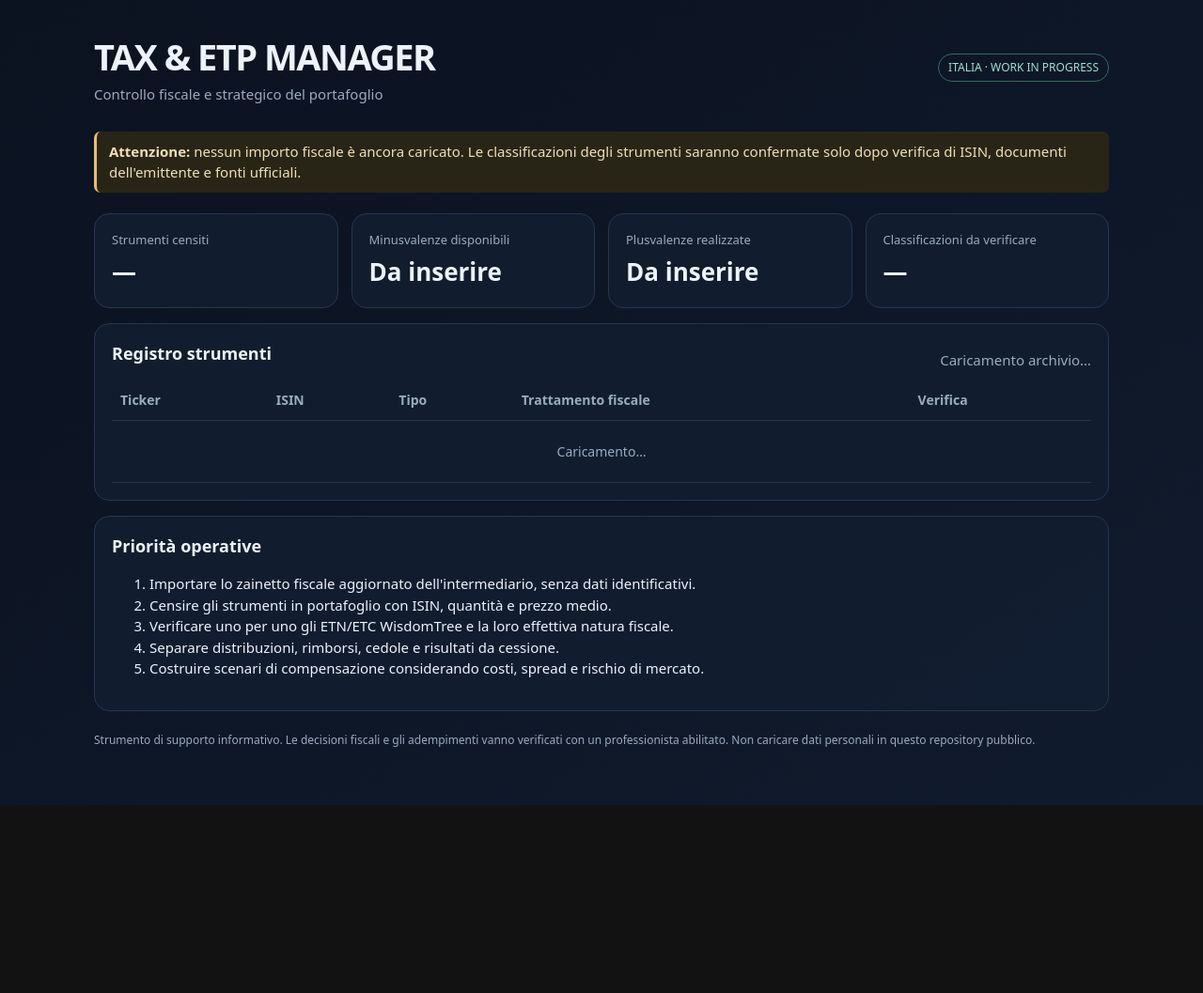
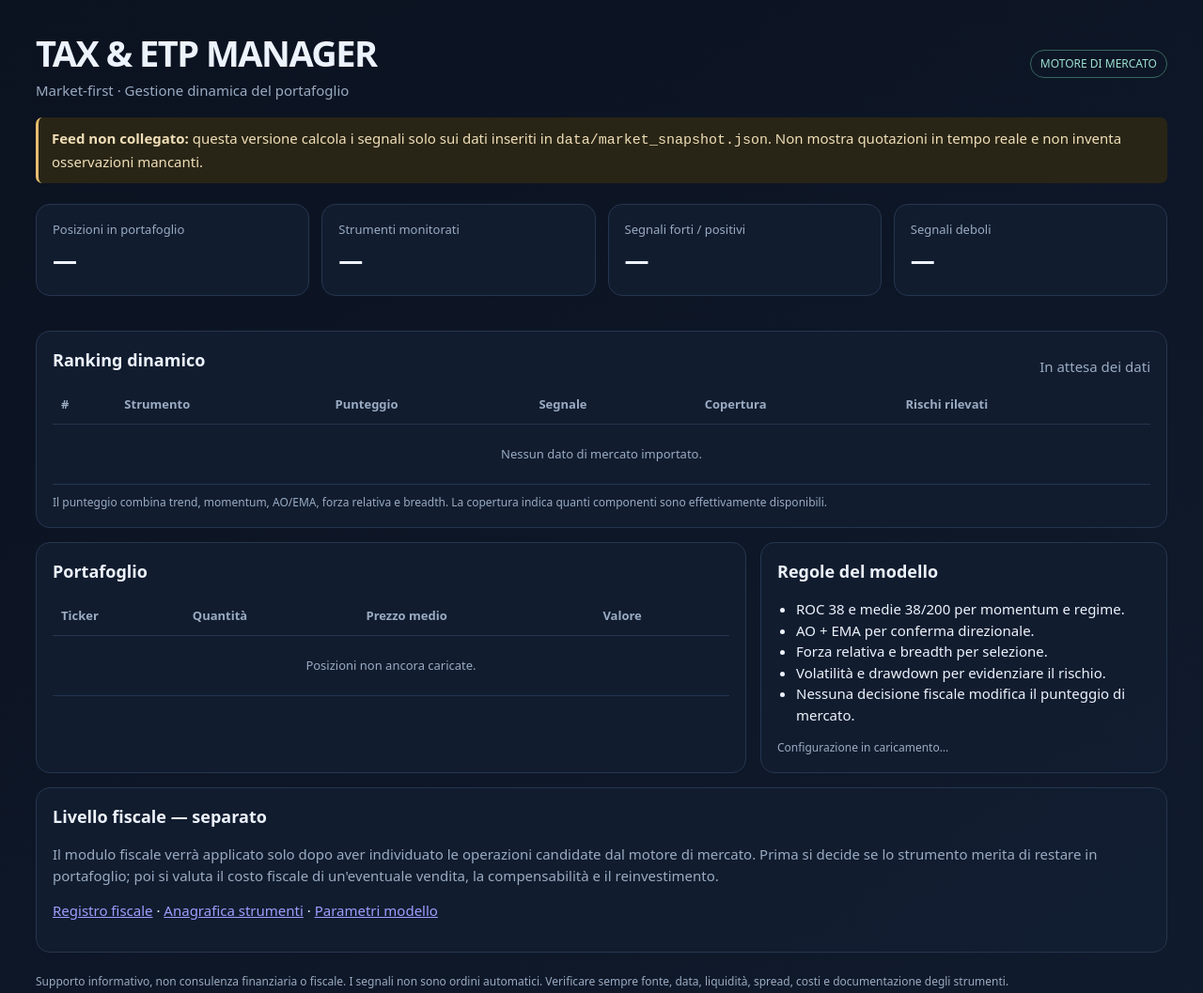
Before and after one commit to Giorgiogoldoni/TAX-ETP-MANAGER, a plain HTML site: page index.html in a window 1280 px wide. Shown: the whole page at 94% size. Before the commit the page ends 857 px from the top, so only its background shows below. Drawn offline with Linux system fonts and the light colour scheme.

Commit message:
Build market-first dynamic dashboard

```diff
--- a/index.html
+++ b/index.html
@@ -1,73 +1,60 @@
 <!doctype html>
 <html lang="it">
 <head>
-  <meta charset="utf-8">
-  <meta name="viewport" content="width=device-width, initial-scale=1">
-  <meta name="theme-color" content="#101827">
-  <title>TAX & ETP MANAGER</title>
-  <style>
-    :root{color-scheme:dark;--bg:#0b1220;--panel:#121d30;--line:#26364f;--text:#edf3fc;--muted:#9aabc2;--accent:#69b7a4;--warn:#e7bd70}
-    *{box-sizing:border-box}body{margin:0;background:linear-gradient(145deg,#0b1220,#101b2d);color:var(--text);font:15px/1.5 system-ui,-apple-system,Segoe UI,sans-serif}
-    main{max-width:1120px;margin:auto;padding:32px 20px 60px}header{display:flex;justify-content:space-between;align-items:center;gap:16px;flex-wrap:wrap;margin-bottom:28px}
-    h1{font-size:clamp(25px,4vw,38px);margin:0;letter-spacing:-.04em}h2{font-size:18px;margin:0 0 14px}
-    .sub,.muted{color:var(--muted)}.tag{border:1px solid #37695f;color:#9ce0cf;border-radius:99px;padding:5px 10px;font-size:12px}
-    .grid{display:grid;grid-template-columns:repeat(4,minmax(0,1fr));gap:14px}.panel{background:rgba(18,29,48,.94);border:1px solid var(--line);border-radius:16px;padding:18px;margin-bottom:16px}
-    .metric{font-size:26px;font-weight:700;margin-top:5px}.metric-label{font-size:13px;color:var(--muted)}
-    .notice{border-left:3px solid var(--warn);padding:10px 13px;background:#292516;color:#f0dfb8;border-radius:7px;margin:16px 0 22px}
-    .section-head{display:flex;justify-content:space-between;align-items:center;gap:12px;flex-wrap:wrap}
-    table{width:100%;border-collapse:collapse;font-size:14px}th,td{text-align:left;padding:11px 9px;border-bottom:1px solid var(--line)}th{color:var(--muted);font-weight:600}
-    .empty{padding:22px;text-align:center;color:var(--muted)}a{color:#9ce0cf;text-decoration:none}a:hover{text-decoration:underline}
-    footer{color:var(--muted);font-size:12px;margin-top:22px}
-    @media(max-width:760px){.grid{grid-template-columns:repeat(2,minmax(0,1fr))}main{padding:22px 14px 40px}}
-    @media(max-width:420px){.grid{grid-template-columns:1fr 1fr}.metric{font-size:22px}}
-  </style>
-</head>
-<body>
-<main>
-  <header>
-    <div><h1>TAX &amp; ETP MANAGER</h1><div class="sub">Controllo fiscale e strategico del portafoglio</div></div>
-    <span class="tag">ITALIA · WORK IN PROGRESS</span>
-  </header>
-
-  <div class="notice"><strong>Attenzione:</strong> nessun importo fiscale è ancora caricato. Le classificazioni degli strumenti saranno confermate solo dopo verifica di ISIN, documenti dell'emittente e fonti ufficiali.</div>
-
-  <section class="grid" aria-label="Riepilogo">
-    <div class="panel"><div class="metric-label">Strumenti censiti</div><div class="metric" id="count">—</div></div>
-    <div class="panel"><div class="metric-label">Minusvalenze disponibili</div><div class="metric">Da inserire</div></div>
-    <div class="panel"><div class="metric-label">Plusvalenze realizzate</div><div class="metric">Da inserire</div></div>
-    <div class="panel"><div class="metric-label">Classificazioni da verificare</div><div class="metric" id="pending">—</div></div>
-  </section>
-
-  <section class="panel">
-    <div class="section-head"><h2>Registro strumenti</h2><span class="muted" id="status">Caricamento archivio…</span></div>
-    <div style="overflow-x:auto">
-      <table><thead><tr><th>Ticker</th><th>ISIN</th><th>Tipo</th><th>Trattamento fiscale</th><th>Verifica</th></tr></thead><tbody id="instruments"><tr><td colspan="5" class="empty">Caricamento…</td></tr></tbody></table>
-    </div>
-  </section>
-
-  <section class="panel">
-    <h2>Priorità operative</h2>
-    <ol>
-      <li>Importare lo zainetto fiscale aggiornato dell'intermediario, senza dati identificativi.</li>
-      <li>Censire gli strumenti in portafoglio con ISIN, quantità e prezzo medio.</li>
-      <li>Verificare uno per uno gli ETN/ETC WisdomTree e la loro effettiva natura fiscale.</li>
-      <li>Separare distribuzioni, rimborsi, cedole e risultati da cessione.</li>
-      <li>Costruire scenari di compensazione considerando costi, spread e rischio di mercato.</li>
-    </ol>
-  </section>
-  <footer>Strumento di supporto informativo. Le decisioni fiscali e gli adempimenti vanno verificati con un professionista abilitato. Non caricare dati personali in questo repository pubblico.</footer>
+<meta charset="utf-8"><meta name="viewport" content="width=device-width,initial-scale=1"><meta name="theme-color" content="#101827">
+<title>TAX & ETP MANAGER — Market-first</title>
+<style>
+:root{color-scheme:dark;--bg:#0b1220;--panel:#121d30;--line:#26364f;--text:#edf3fc;--muted:#9aabc2;--accent:#69b7a4;--warn:#e7bd70;--bad:#df8585}
+*{box-sizing:border-box}body{margin:0;background:linear-gradient(145deg,#0b1220,#101b2d);color:var(--text);font:15px/1.5 system-ui,-apple-system,Segoe UI,sans-serif}
+main{max-width:1240px;margin:auto;padding:28px 18px 55px}header,.head{display:flex;justify-content:space-between;align-items:center;gap:14px;flex-wrap:wrap}
+h1{font-size:clamp(25px,4vw,38px);margin:0;letter-spacing:-.04em}h2{font-size:18px;margin:0 0 14px}.sub,.muted,.hint{color:var(--muted)}.tag{border:1px solid #37695f;color:#9ce0cf;border-radius:99px;padding:5px 10px;font-size:12px}
+.grid{display:grid;grid-template-columns:repeat(4,minmax(0,1fr));gap:13px;margin:22px 0}.panel{background:rgba(18,29,48,.94);border:1px solid var(--line);border-radius:15px;padding:17px;margin-bottom:15px}
+.metric-label{font-size:13px;color:var(--muted)}.metric{font-size:26px;font-weight:700;margin-top:4px}.notice{border-left:3px solid var(--warn);padding:11px 14px;background:#292516;color:#f0dfb8;border-radius:7px;margin:17px 0}
+table{width:100%;border-collapse:collapse;font-size:13px;min-width:720px}th,td{text-align:left;padding:10px 9px;border-bottom:1px solid var(--line);white-space:nowrap}th{color:var(--muted);font-weight:600}
+.pill{display:inline-block;border-radius:30px;padding:3px 8px;font-size:12px;background:#24334a}.good{color:#9ce0cf}.bad{color:#efaaaa}.empty{text-align:center;color:var(--muted);padding:22px}
+.two{display:grid;grid-template-columns:1fr 1fr;gap:15px}.bar{height:8px;background:#26364f;border-radius:8px;overflow:hidden;min-width:80px}.bar>i{display:block;height:100%;background:var(--accent)}
+ul,ol{padding-left:20px}.hint{font-size:12px;margin-top:10px}footer{color:var(--muted);font-size:12px;margin-top:22px}
+@media(max-width:760px){.grid{grid-template-columns:repeat(2,minmax(0,1fr))}.two{grid-template-columns:1fr}main{padding:20px 12px 40px}.metric{font-size:22px}}
+</style></head>
+<body><main>
+<header><div><h1>TAX &amp; ETP MANAGER</h1><div class="sub">Market-first · Gestione dinamica del portafoglio</div></div><span class="tag">MOTORE DI MERCATO</span></header>
+<div class="notice"><strong>Feed non collegato:</strong> questa versione calcola i segnali solo sui dati inseriti in <code>data/market_snapshot.json</code>. Non mostra quotazioni in tempo reale e non inventa osservazioni mancanti.</div>
+<section class="grid">
+<div class="panel"><div class="metric-label">Posizioni in portafoglio</div><div class="metric" id="positions">—</div></div>
+<div class="panel"><div class="metric-label">Strumenti monitorati</div><div class="metric" id="watched">—</div></div>
+<div class="panel"><div class="metric-label">Segnali forti / positivi</div><div class="metric" id="positive">—</div></div>
+<div class="panel"><div class="metric-label">Segnali deboli</div><div class="metric" id="weak">—</div></div>
+</section>
+<section class="panel"><div class="head"><h2>Ranking dinamico</h2><span class="muted" id="market-date">In attesa dei dati</span></div>
+<div style="overflow-x:auto"><table><thead><tr><th>#</th><th>Strumento</th><th>Punteggio</th><th>Segnale</th><th>Copertura</th><th>Rischi rilevati</th></tr></thead><tbody id="ranking"><tr><td colspan="6" class="empty">Nessun dato di mercato importato.</td></tr></tbody></table></div>
+<div class="hint">Il punteggio combina trend, momentum, AO/EMA, forza relativa e breadth. La copertura indica quanti componenti sono effettivamente disponibili.</div></section>
+<div class="two">
+<section class="panel"><h2>Portafoglio</h2><div style="overflow-x:auto"><table><thead><tr><th>Ticker</th><th>Quantità</th><th>Prezzo medio</th><th>Valore</th></tr></thead><tbody id="portfolio"><tr><td colspan="4" class="empty">Posizioni non ancora caricate.</td></tr></tbody></table></div></section>
+<section class="panel"><h2>Regole del modello</h2><ul><li>ROC 38 e medie 38/200 per momentum e regime.</li><li>AO + EMA per conferma direzionale.</li><li>Forza relativa e breadth per selezione.</li><li>Volatilità e drawdown per evidenziare il rischio.</li><li>Nessuna decisione fiscale modifica il punteggio di mercato.</li></ul><div class="hint" id="model-config">Configurazione in caricamento…</div></section>
+</div>
+<section class="panel"><h2>Livello fiscale — separato</h2><p class="muted">Il modulo fiscale verrà applicato solo dopo aver individuato le operazioni candidate dal motore di mercato. Prima si decide se lo strumento merita di restare in portafoglio; poi si valuta il costo fiscale di un'eventuale vendita, la compensabilità e il reinvestimento.</p><p><a href="./data/tax_ledger.json">Registro fiscale</a> · <a href="./data/instruments.json">Anagrafica strumenti</a> · <a href="./data/strategy.json">Parametri modello</a></p></section>
+<footer>Supporto informativo, non consulenza finanziaria o fiscale. I segnali non sono ordini automatici. Verificare sempre fonte, data, liquidità, spread, costi e documentazione degli strumenti.</footer>
 </main>
-<script>
-fetch('./data/instruments.json').then(r=>{if(!r.ok)throw new Error('Archivio non disponibile');return r.json()}).then(data=>{
- const items=data.instruments||[];
- document.getElementById('count').textContent=items.length;
- document.getElementById('pending').textContent=items.filter(x=>x.tax_status!=='verified').length;
- const body=document.getElementById('instruments');
- body.innerHTML='';
- if(!items.length){body.innerHTML='<tr><td colspan="5" class="empty">Nessuno strumento censito. Il registro sarà popolato dopo l'importazione dei dati.</td></tr>';}
- items.forEach(x=>{const tr=document.createElement('tr');[x.ticker,x.isin,x.instrument_type,x.tax_treatment,x.tax_status].forEach(v=>{const td=document.createElement('td');td.textContent=v||'—';tr.appendChild(td)});body.appendChild(tr)});
- document.getElementById('status').textContent='Archivio aggiornato';
-}).catch(()=>{document.getElementById('status').textContent='Archivio non disponibile'});
-</script>
-</body>
-</html>
+<script type="module">
+import { evaluateSnapshot } from './modules/market-engine.js';
+const get = async path => { const r=await fetch(path); if(!r.ok) throw new Error(path); return r.json(); };
+const el=id=>document.getElementById(id);
+const fmt=n=>Number.isFinite(Number(n))?Number(n).toLocaleString('it-IT',{maximumFractionDigits:2}):'—';
+const cell=(tr,value,cls='')=>{const td=document.createElement('td');td.textContent=value??'—';if(cls)td.className=cls;tr.appendChild(td);};
+try{
+ const [portfolio,snapshot,strategy]=await Promise.all([get('./data/portfolio.json'),get('./data/market_snapshot.json'),get('./data/strategy.json')]);
+ const rows=evaluateSnapshot(snapshot,strategy);
+ el('positions').textContent=(portfolio.positions||[]).length;
+ el('watched').textContent=rows.length;
+ el('positive').textContent=rows.filter(x=>['Forte','Positivo'].includes(x.signal.label)).length;
+ el('weak').textContent=rows.filter(x=>['Debole','Molto debole'].includes(x.signal.label)).length;
+ el('market-date').textContent=snapshot.as_of?('Dati al '+snapshot.as_of+' · '+(snapshot.source||'fonte non indicata')):'Nessuna data di mercato';
+ el('model-config').textContent='Pesi: trend '+strategy.parameters.weights.trend+' · momentum '+strategy.parameters.weights.momentum+' · AO/EMA '+strategy.parameters.weights.ao_ema+' · forza relativa '+strategy.parameters.weights.relative_strength+' · breadth '+strategy.parameters.weights.breadth+'.';
+ const rank=el('ranking');rank.replaceChildren();
+ if(!rows.length){const tr=document.createElement('tr');cell(tr,'Nessuno strumento monitorato');tr.firstChild.colSpan=6;tr.firstChild.className='empty';rank.appendChild(tr);}
+ rows.forEach((x,i)=>{const tr=document.createElement('tr');cell(tr,i+1);cell(tr,x.ticker);cell(tr,x.signal.score===null?'—':fmt(x.signal.score)+'/100');cell(tr,x.signal.label,x.signal.score>=55?'good':x.signal.score!==null&&x.signal.score<45?'bad':'');cell(tr,x.signal.coverage+'/5');cell(tr,x.signal.riskFlags.join(' · ')||'—');rank.appendChild(tr);});
+ const body=el('portfolio');body.replaceChildren();
+ if(!(portfolio.positions||[]).length){const tr=document.createElement('tr');cell(tr,'Posizioni non ancora caricate');tr.firstChild.colSpan=4;tr.firstChild.className='empty';body.appendChild(tr);}
+ (portfolio.positions||[]).forEach(x=>{const tr=document.createElement('tr');cell(tr,x.ticker);cell(tr,fmt(x.quantity));cell(tr,fmt(x.average_price));cell(tr,fmt(x.market_value));body.appendChild(tr);});
+}catch(e){el('market-date').textContent='Errore di caricamento dati';console.error(e);}
+</script></body></html>
```
